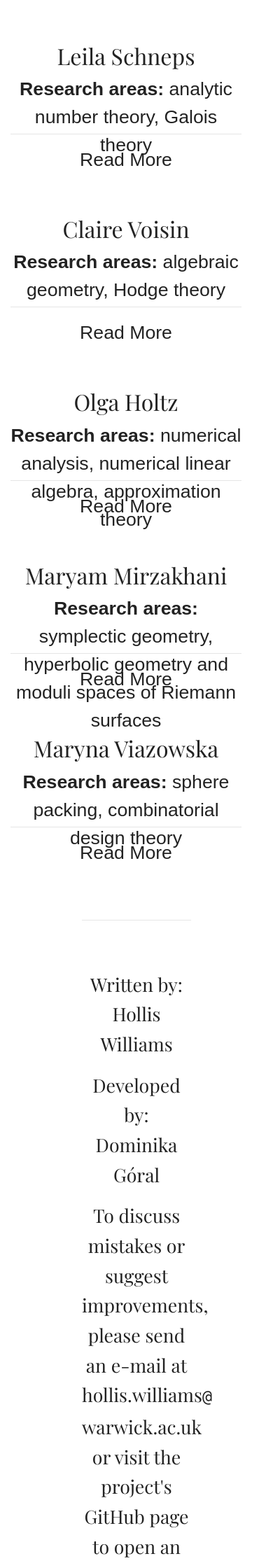
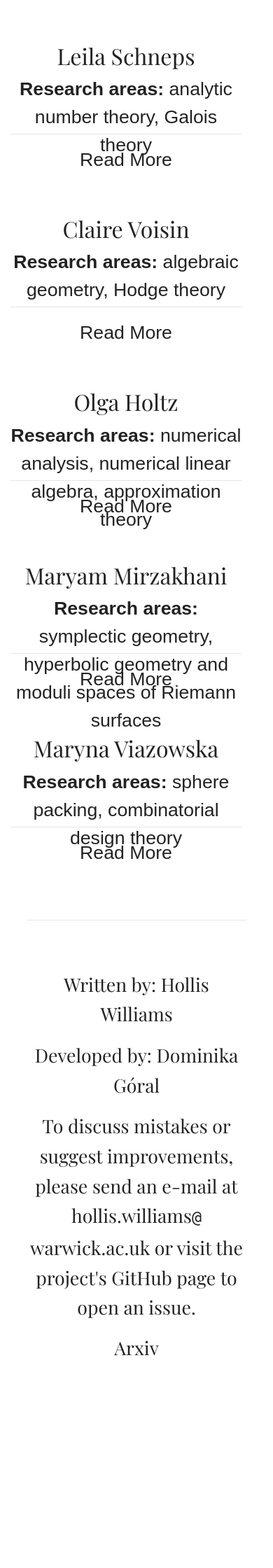
Before and after one commit to tusindfryd/twenty-female-mathematicians, a Jekyll site: the page built from index.markdown, in a window 390 px wide. Shown: the part 4160-6400 px from the top of the page at 70% size. Built offline with Jekyll 4.4.1, drawn with Linux system fonts in a browser that asks for light colours; some web fonts are replaced; after the commit the page ends 6205 px from its top, so only the background shows below that.

Commit message:
Mobile design improvements

```diff
--- a/assets/main.css
+++ b/assets/main.css
@@ -110,10 +110,18 @@ section.footnotes, section.footnotes li, section.footnotes p {
     }
     .row {
         width: 100%;
+        display: -webkit-box;
+        display: -moz-box;
         display: -ms-flexbox;
+        display: -webkit-flexbox;
+        display: -webkit-flex;
         display: flex;
         -ms-flex-wrap: wrap;
         flex-wrap: wrap;
+    }
+    footer {
+        width: 80vw;
+        margin-left: 10vw;
     }
     .header {
         padding-top: 10vh;
```
